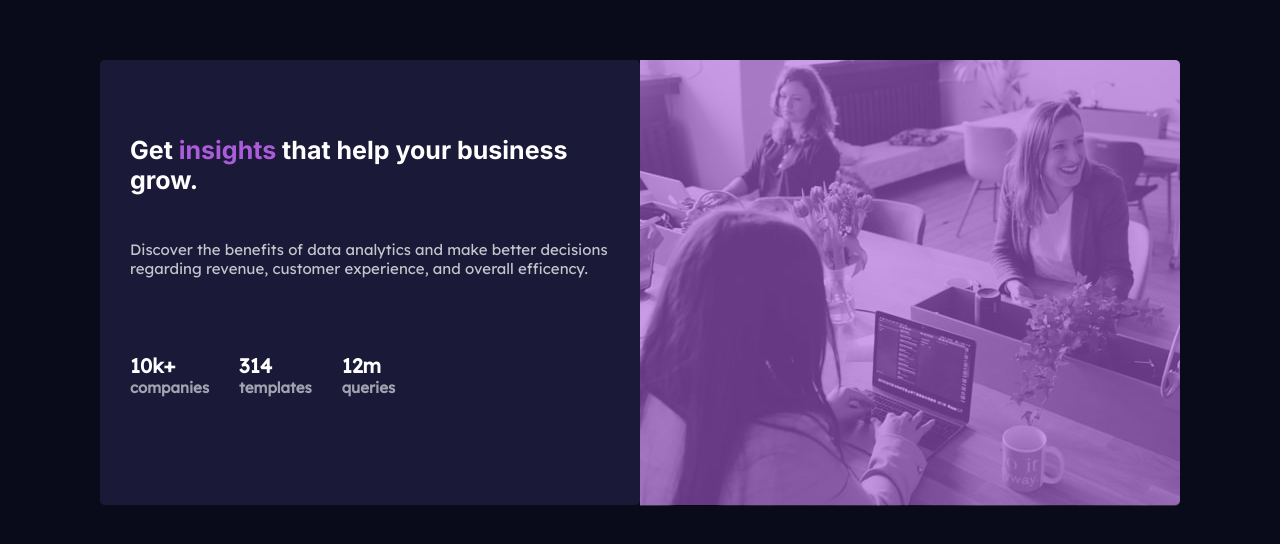
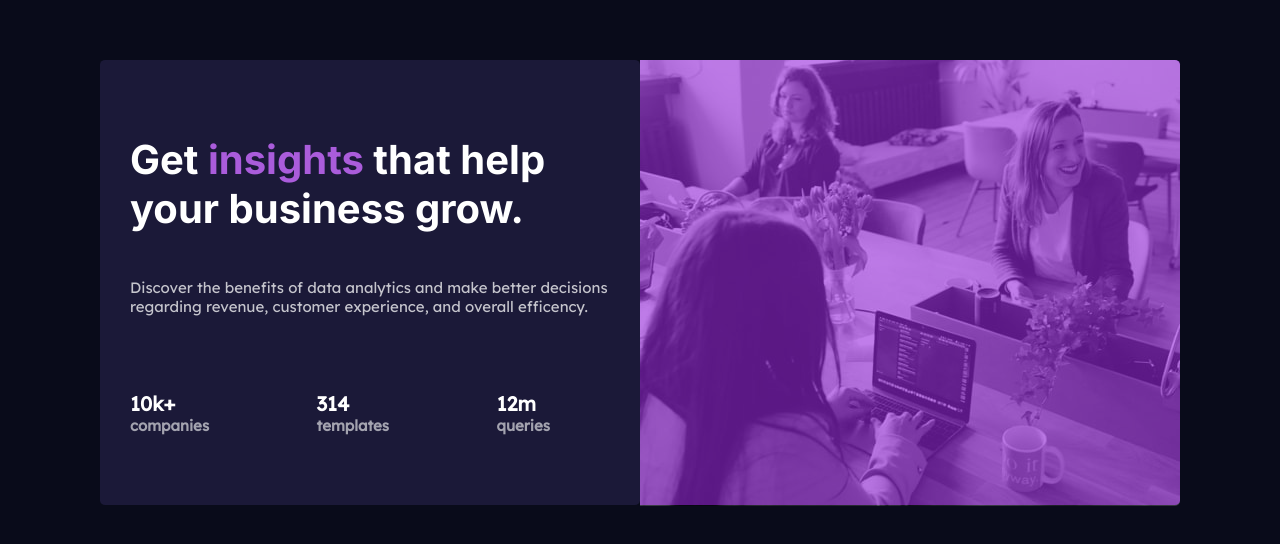
Before and after one commit to jadedeterville/stats-preview-card-component, a plain HTML site: page index.html in a window 1280 px wide. Shown: the part 118-662 px from the top of the page. Drawn offline with Linux system fonts and the light colour scheme.

Commit message:
Updated CSS
h1 and stats updated to better match the designs

```diff
--- a/style.css
+++ b/style.css
@@ -19,7 +19,7 @@ main {
 
 h1 {
   font-family: 'Inter', sans-serif;
-  font-size: 25px;
+  font-size: 40px;
   color: hsl(0, 0%, 100%);
   padding-left: 30px;
   padding-bottom: 15px;
@@ -39,7 +39,6 @@ p {
   padding-left: 30px;
   padding-top: 15px;
   padding-bottom: 60px;
-  width: 540px;
 }
 
 #card {
@@ -52,6 +51,7 @@ p {
   background: hsl(244, 38%, 16%);
   border-radius: 1%;
   padding-top: 75px;
+  width: 540px;
 }
 
 #card .left-text p {
@@ -72,12 +72,14 @@ p {
 /* Will display the stats in a row */
 #card .left-text #stats {
   display: flex;
+  justify-content: space-between;
+  width: 450px;
 }
 
 /* Overlay color and rounded edges */
 #card .right-image {
   border-radius: 0 1% 1% 0;
-  background-color: hsl(277, 64%, 61%);
+  background-color: hsl(277, 73%, 51%);
   height: 445px;
 }
 
```
